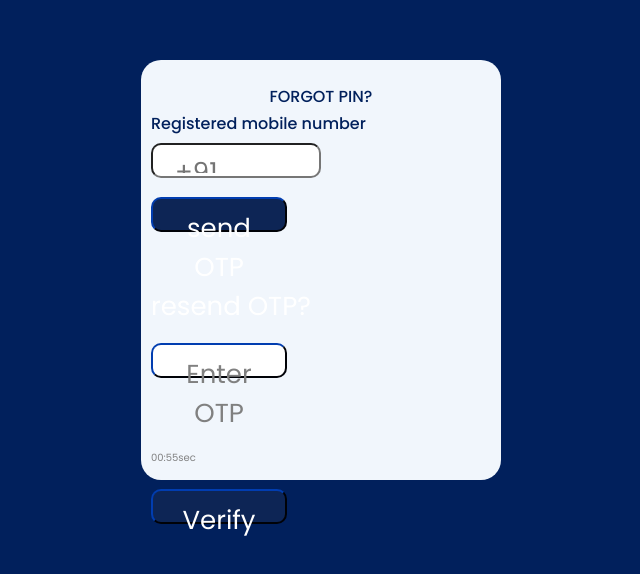
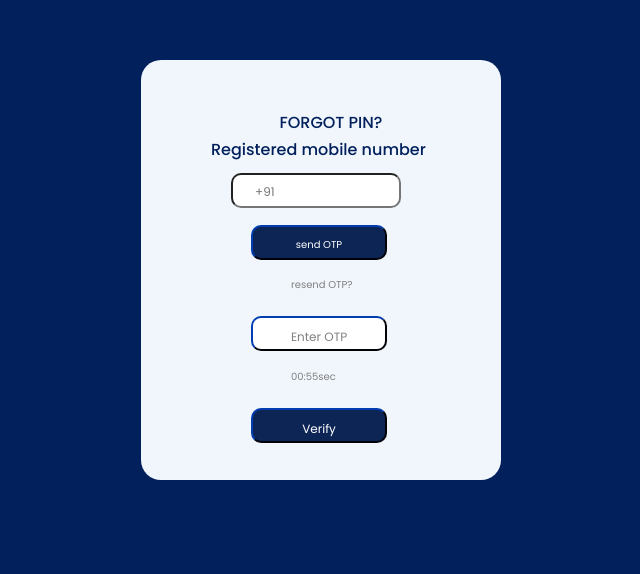
Before and after one commit to DeepanRajG/ainqa-med, a React (Create React App) app: page /forgot in a window 1280 px wide. Shown: the part 130-704 px from the top of the page, without its empty margins (319-959 px from the left). Built offline with nearby package versions, Linux system fonts and the light colour scheme.

Commit message:
forgot page updated

```diff
--- a/src/css/forget.css
+++ b/src/css/forget.css
@@ -16,11 +16,12 @@
 
 
     }
-    h4 {
+    #fh4 {
       font-size: 16px;
       text-align: center;
       color:#01205C;
      margin-top: 5%;
+     margin-left: 20px;
 
       }
 
@@ -36,6 +37,8 @@
   color:white;
   text-align:center;
   margin-top:5%;
+  font-size: 10px;
+  margin-left:100px;
 
 
 }
@@ -50,6 +53,8 @@
   color:grey ;
   text-align:center;
   margin-top:5%;
+  font-size: 12px;
+  margin-left:100px;
 
 
 }
@@ -64,25 +69,33 @@
   color:white;
   text-align:center;
   margin-top:5%;
+  font-size: 12px;
+  margin-left: 100px;;
 
 
 }
 #fh6{
   color: #01205C;
   margin-top: 5px;
+  margin-left: 60px;
+
 
 }
 #fh7{
     color: grey;
     font-size: 10px;
+    margin-left: 140px;
 
 }
 #fh8{
   color:grey ;
   font-size: 10px;
+  margin-left: 140px;
 }
 #ftext1{
   border-radius: 10px;
   width:50%;
   height:35px;
+  font-size: 12px;
+  margin-left: 80px;
 }
--- a/src/script/Forgot.js
+++ b/src/script/Forgot.js
@@ -18,7 +18,7 @@ function App() {
         <div>
           <button id="fbutton1">send OTP</button>
         </div>
-        <h7>resend OTP?</h7>
+        <h7 id="fh7">resend OTP?</h7>
 
         <div>
            <button id="fbutton2">Enter OTP</button>
```
